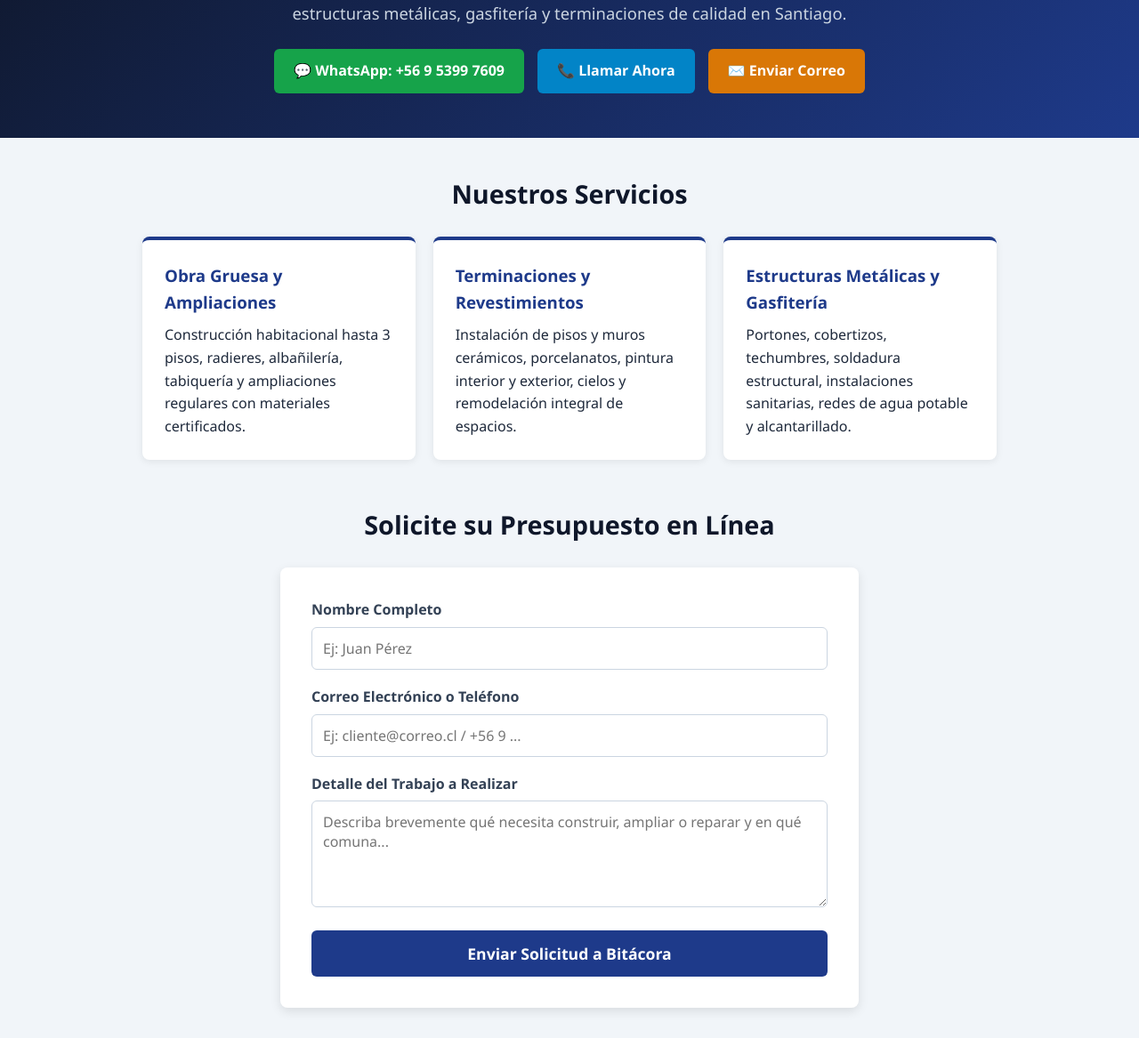
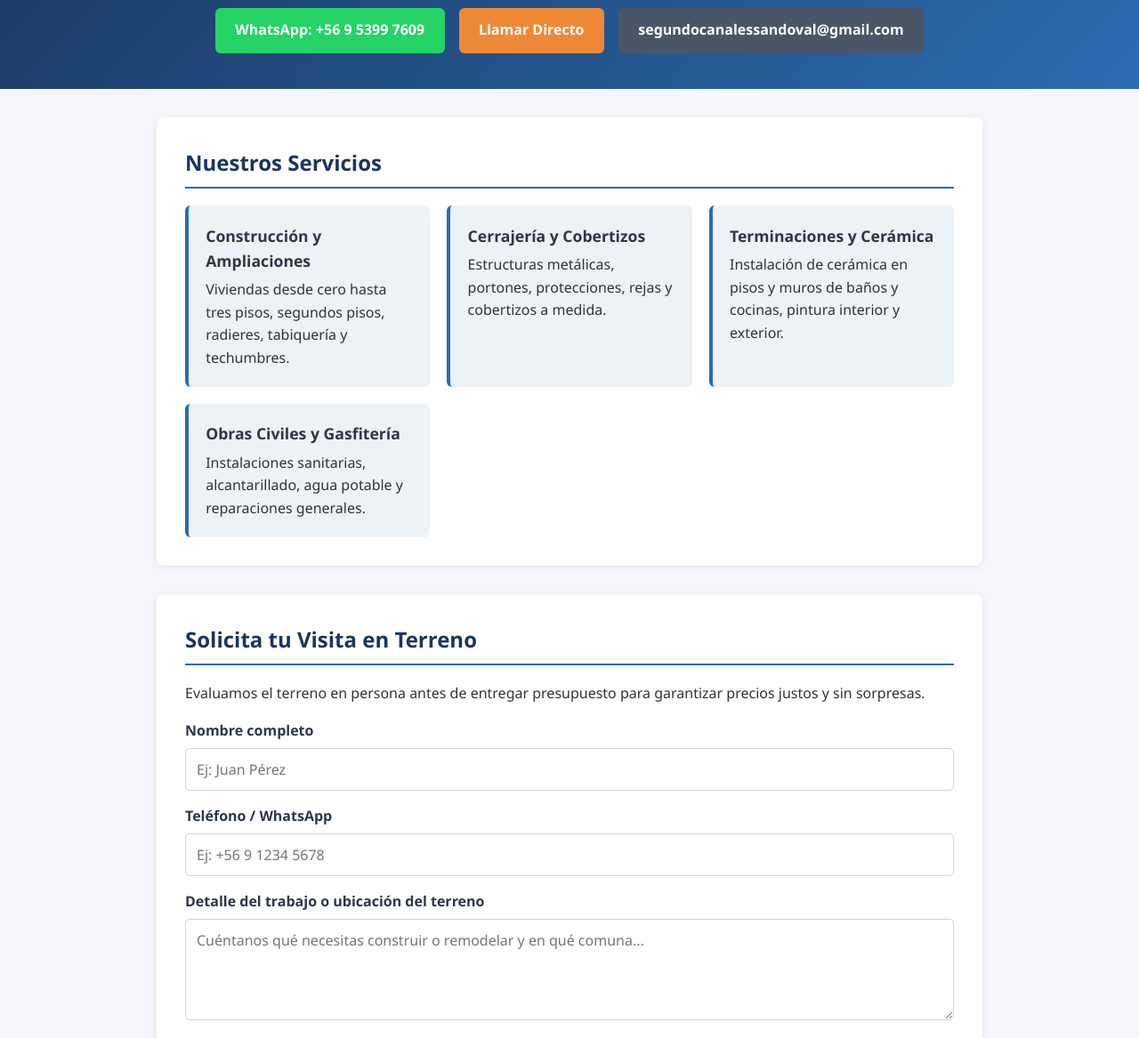
Before and after one commit to mampato787/pagina-sfv, a plain HTML site: page web/index.html in a window 1280 px wide. Shown: the part 176-1343 px from the top of the page at 89% size. Drawn offline with Linux system fonts and the light colour scheme.

Commit message:
Actualizar index.html completo con verificacion Google

```diff
--- a/web/index.html
+++ b/web/index.html
@@ -1,231 +1,95 @@
 <!DOCTYPE html>
 <html lang="es">
 <head>
-     sed -i '/<head>/a \  <meta name="google-site-verification" content="<meta name="google-site-verification" content="d2Jyg3YVUANME2w9e7y-62ycBn0IwVHkrylPXsXyh8I" />" />' web/index.html
   <meta charset="UTF-8">
+  <meta name="google-site-verification" content="d2Jyg3YVUANME2w9e7y-62ycBn0IwVHkrylPXsXyh8I" />
   <meta name="viewport" content="width=device-width, initial-scale=1.0">
-    <title>Construcciones SFV | Maestro Constructor y Remodelaciones</title>
+  <title>Construcciones SFV | Maestro de Construcción en Santiago</title>
+  <meta name="description" content="Construcciones SFV - Maestro de construcción con 40 años de experiencia en Santiago. Casas desde cero, ampliaciones, cerrajería, radieres, cerámica y gasfitería.">
   <style>
-        * {
-            box-sizing: border-box;
-            margin: 0;
-            padding: 0;
-            font-family: 'Segoe UI', Tahoma, Geneva, Verdana, sans-serif;
-        }
-        body {
-            background-color: #f1f5f9;
-            color: #1e293b;
-            line-height: 1.6;
-        }
-        header {
-            background: linear-gradient(135deg, #0f172a 0%, #1e3a8a 100%);
-            color: #ffffff;
-            padding: 50px 20px;
-            text-align: center;
-        }
-        header h1 {
-            font-size: 2.4rem;
-            margin-bottom: 10px;
-            letter-spacing: 1px;
-        }
-        header p {
-            font-size: 1.15rem;
-            color: #cbd5e1;
-            max-width: 700px;
-            margin: 0 auto 25px auto;
-        }
-        .barra-contacto-top {
-            display: flex;
-            justify-content: center;
-            gap: 15px;
-            flex-wrap: wrap;
-        }
-        .btn {
-            display: inline-block;
-            padding: 12px 22px;
-            border-radius: 6px;
-            text-decoration: none;
-            font-weight: bold;
-            font-size: 1rem;
-            transition: opacity 0.2s;
-        }
-        .btn:hover {
-            opacity: 0.9;
-        }
-        .btn-whatsapp {
-            background-color: #16a34a;
-            color: #ffffff;
-        }
-        .btn-llamada {
-            background-color: #0284c7;
-            color: #ffffff;
-        }
-        .btn-correo {
-            background-color: #d97706;
-            color: #ffffff;
-        }
-        .contenedor {
-            max-width: 1000px;
-            margin: 40px auto;
-            padding: 0 20px;
-        }
-        .titulo-seccion {
-            text-align: center;
-            font-size: 1.8rem;
-            color: #0f172a;
-            margin-bottom: 25px;
-        }
-        .grid-servicios {
-            display: grid;
-            grid-template-columns: repeat(auto-fit, minmax(280px, 1fr));
-            gap: 20px;
-            margin-bottom: 50px;
-        }
-        .tarjeta {
-            background: #ffffff;
-            padding: 25px;
-            border-radius: 8px;
-            box-shadow: 0 2px 8px rgba(0,0,0,0.08);
-            border-top: 4px solid #1e3a8a;
-        }
-        .tarjeta h3 {
-            margin-bottom: 10px;
-            color: #1e3a8a;
-        }
-        .caja-formulario {
-            background: #ffffff;
-            padding: 35px;
-            border-radius: 8px;
-            box-shadow: 0 4px 12px rgba(0,0,0,0.1);
-            max-width: 650px;
-            margin: 0 auto 40px auto;
-        }
-        .grupo-form {
-            margin-bottom: 18px;
-        }
-        .grupo-form label {
-            display: block;
-            font-weight: bold;
-            margin-bottom: 6px;
-            color: #334155;
-        }
-        .grupo-form input,
-        .grupo-form textarea {
-            width: 100%;
-            padding: 12px;
-            border: 1px solid #cbd5e1;
-            border-radius: 6px;
-            font-size: 1rem;
-        }
-        .grupo-form textarea {
-            height: 120px;
-            resize: vertical;
-        }
-        .btn-enviar {
-            width: 100%;
-            background-color: #1e3a8a;
-            color: #ffffff;
-            border: none;
-            padding: 14px;
-            font-size: 1.1rem;
-            font-weight: bold;
-            border-radius: 6px;
-            cursor: pointer;
-        }
-        .btn-enviar:hover {
-            background-color: #172554;
-        }
-        footer {
-            background-color: #0f172a;
-            color: #f8fafc;
-            padding: 40px 20px;
-            text-align: center;
-            margin-top: 50px;
-        }
-        .datos-footer {
-            margin: 20px 0;
-            font-size: 1.1rem;
-            line-height: 2;
-        }
-        .datos-footer a {
-            color: #38bdf8;
-            text-decoration: none;
-            font-weight: bold;
-        }
-        .datos-footer a:hover {
-            text-decoration: underline;
-        }
-        .nota-pie {
-            font-size: 0.9rem;
-            color: #94a3b8;
-            margin-top: 20px;
-        }
+    * { box-sizing: border-box; margin: 0; padding: 0; font-family: 'Segoe UI', Tahoma, Geneva, Verdana, sans-serif; }
+    body { background-color: #f4f6f9; color: #333; line-height: 1.6; }
+    header { background: linear-gradient(135deg, #1a365d, #2b6cb0); color: white; padding: 2.5rem 1rem; text-align: center; }
+    header h1 { font-size: 2.2rem; margin-bottom: 0.5rem; letter-spacing: 1px; }
+    header p { font-size: 1.1rem; opacity: 0.95; max-width: 650px; margin: 0 auto 1.5rem; }
+    .botones-contacto { display: flex; flex-wrap: wrap; justify-content: center; gap: 1rem; margin-top: 1rem; }
+    .btn { display: inline-block; padding: 0.8rem 1.4rem; border-radius: 6px; text-decoration: none; font-weight: bold; color: white; transition: opacity 0.2s; }
+    .btn:hover { opacity: 0.9; }
+    .btn-whatsapp { background-color: #25d366; }
+    .btn-llamar { background-color: #ed8936; }
+    .btn-correo { background-color: #4a5568; }
+    main { max-width: 960px; margin: 2rem auto; padding: 0 1rem; }
+    section { background: white; padding: 2rem; border-radius: 8px; box-shadow: 0 2px 8px rgba(0,0,0,0.06); margin-bottom: 2rem; }
+    h2 { color: #1a365d; border-bottom: 2px solid #2b6cb0; padding-bottom: 0.5rem; margin-bottom: 1.2rem; font-size: 1.5rem; }
+    .servicios-grid { display: grid; grid-template-columns: repeat(auto-fit, minmax(250px, 1fr)); gap: 1.2rem; }
+    .servicio-card { background: #edf2f7; padding: 1.2rem; border-radius: 6px; border-left: 4px solid #2b6cb0; }
+    .servicio-card h3 { color: #2d3748; margin-bottom: 0.4rem; font-size: 1.1rem; }
+    .form-group { margin-bottom: 1rem; }
+    label { display: block; font-weight: bold; margin-bottom: 0.4rem; color: #2d3748; }
+    input, textarea { width: 100%; padding: 0.75rem; border: 1px solid #cbd5e0; border-radius: 5px; font-size: 1rem; }
+    button[type="submit"] { background-color: #2b6cb0; color: white; border: none; padding: 0.9rem 1.8rem; font-size: 1rem; font-weight: bold; border-radius: 6px; cursor: pointer; width: 100%; }
+    button[type="submit"]:hover { background-color: #1a365d; }
+    footer { text-align: center; padding: 1.5rem; color: #718096; font-size: 0.9rem; }
   </style>
 </head>
 <body>
 
   <header>
     <h1>CONSTRUCCIONES SFV</h1>
-        <p>Más de 40 años de experiencia en construcción residencial, ampliaciones, estructuras metálicas, gasfitería y terminaciones de calidad en Santiago.</p>
-        <div class="barra-contacto-top">
-            <a href="https://wa.me/56953997609?text=Hola%20Segundo,%20quisiera%20solicitar%20un%20presupuesto%20de%20construcción" target="_blank" class="btn btn-whatsapp">
-                💬 WhatsApp: +56 9 5399 7609
-            </a>
-            <a href="tel:+56953997609" class="btn btn-llamada">
-                📞 Llamar Ahora
-            </a>
-            <a href="mailto:segundocanalessandoval@gmail.com?subject=Cotización%20Construcciones%20SFV" class="btn btn-correo">
-                ✉️ Enviar Correo
-            </a>
+    <p>40 años de experiencia en construcción residencial, ampliaciones, cerrajería y obras civiles en Santiago y alrededores.</p>
+    <div class="botones-contacto">
+      <a href="https://wa.me/56953997609?text=Hola%20Segundo,%20necesito%20cotizar%20un%20trabajo%20de%20construcci%C3%B3n" target="_blank" class="btn btn-whatsapp">WhatsApp: +56 9 5399 7609</a>
+      <a href="tel:+56953997609" class="btn btn-llamar">Llamar Directo</a>
+      <a href="mailto:segundocanalessandoval@gmail.com" class="btn btn-correo">segundocanalessandoval@gmail.com</a>
     </div>
   </header>
 
-    <main class="contenedor">
-        <h2 class="titulo-seccion">Nuestros Servicios</h2>
-        <div class="grid-servicios">
-            <div class="tarjeta">
-                <h3>Obra Gruesa y Ampliaciones</h3>
-                <p>Construcción habitacional hasta 3 pisos, radieres, albañilería, tabiquería y ampliaciones regulares con materiales certificados.</p>
+  <main>
+    <section>
+      <h2>Nuestros Servicios</h2>
+      <div class="servicios-grid">
+        <div class="servicio-card">
+          <h3>Construcción y Ampliaciones</h3>
+          <p>Viviendas desde cero hasta tres pisos, segundos pisos, radieres, tabiquería y techumbres.</p>
         </div>
-            <div class="tarjeta">
-                <h3>Terminaciones y Revestimientos</h3>
-                <p>Instalación de pisos y muros cerámicos, porcelanatos, pintura interior y exterior, cielos y remodelación integral de espacios.</p>
+        <div class="servicio-card">
+          <h3>Cerrajería y Cobertizos</h3>
+          <p>Estructuras metálicas, portones, protecciones, rejas y cobertizos a medida.</p>
         </div>
-            <div class="tarjeta">
-                <h3>Estructuras Metálicas y Gasfitería</h3>
-                <p>Portones, cobertizos, techumbres, soldadura estructural, instalaciones sanitarias, redes de agua potable y alcantarillado.</p>
+        <div class="servicio-card">
+          <h3>Terminaciones y Cerámica</h3>
+          <p>Instalación de cerámica en pisos y muros de baños y cocinas, pintura interior y exterior.</p>
+        </div>
+        <div class="servicio-card">
+          <h3>Obras Civiles y Gasfitería</h3>
+          <p>Instalaciones sanitarias, alcantarillado, agua potable y reparaciones generales.</p>
         </div>
       </div>
+    </section>
 
-        <h2 class="titulo-seccion">Solicite su Presupuesto en Línea</h2>
-        <div class="caja-formulario">
-            <form action="/enviar-contacto" method="POST">
-                <div class="grupo-form">
-                    <label for="nombre">Nombre Completo</label>
-                    <input type="text" id="nombre" name="nombre" placeholder="Ej: Juan Pérez" required>
+    <section>
+      <h2>Solicita tu Visita en Terreno</h2>
+      <p style="margin-bottom: 1rem;">Evaluamos el terreno en persona antes de entregar presupuesto para garantizar precios justos y sin sorpresas.</p>
+      <form action="https://formsubmit.co/segundocanalessandoval@gmail.com" method="POST">
+        <div class="form-group">
+          <label for="nombre">Nombre completo</label>
+          <input type="text" id="nombre" name="nombre" required placeholder="Ej: Juan Pérez">
         </div>
-                <div class="grupo-form">
-                    <label for="correo">Correo Electrónico o Teléfono</label>
-                    <input type="text" id="correo" name="correo" placeholder="Ej: cliente@correo.cl / +56 9 ..." required>
+        <div class="form-group">
+          <label for="telefono">Teléfono / WhatsApp</label>
+          <input type="tel" id="telefono" name="telefono" required placeholder="Ej: +56 9 1234 5678">
         </div>
-                <div class="grupo-form">
-                    <label for="mensaje">Detalle del Trabajo a Realizar</label>
-                    <textarea id="mensaje" name="mensaje" placeholder="Describa brevemente qué necesita construir, ampliar o reparar y en qué comuna..." required></textarea>
+        <div class="form-group">
+          <label for="mensaje">Detalle del trabajo o ubicación del terreno</label>
+          <textarea id="mensaje" name="mensaje" rows="4" required placeholder="Cuéntanos qué necesitas construir o remodelar y en qué comuna..."></textarea>
         </div>
-                <button type="submit" class="btn-enviar">Enviar Solicitud a Bitácora</button>
+        <button type="submit">Enviar Solicitud</button>
       </form>
-        </div>
+    </section>
   </main>
 
   <footer>
-        <h3>CONSTRUCCIONES SFV</h3>
-        <p>Maestro Constructor: Segundo Lucas Canales Sandoval</p>
-        <div class="datos-footer">
-            <div>📞 Teléfono / WhatsApp: <a href="tel:+56953997609">+56 9 5399 7609</a></div>
-            <div>💬 Chat Directo: <a href="https://wa.me/56953997609?text=Hola%20Segundo,%20necesito%20cotizar%20un%20trabajo" target="_blank">Abrir WhatsApp</a></div>
-            <div>✉️ Correo Electrónico: <a href="mailto:segundocanalessandoval@gmail.com">segundocanalessandoval@gmail.com</a></div>
-        </div>
-        <p class="nota-pie">Atención en Puente Alto y toda la Región Metropolitana, Santiago de Chile.</p>
+    <p>&copy; 2026 Construcciones SFV - Segundo Lucas Canales Sandoval | Santiago, Chile.</p>
   </footer>
 
 </body>
```
Also changed, not shown: 1 other file. Lines whose indentation alone changed are shown as unchanged.
